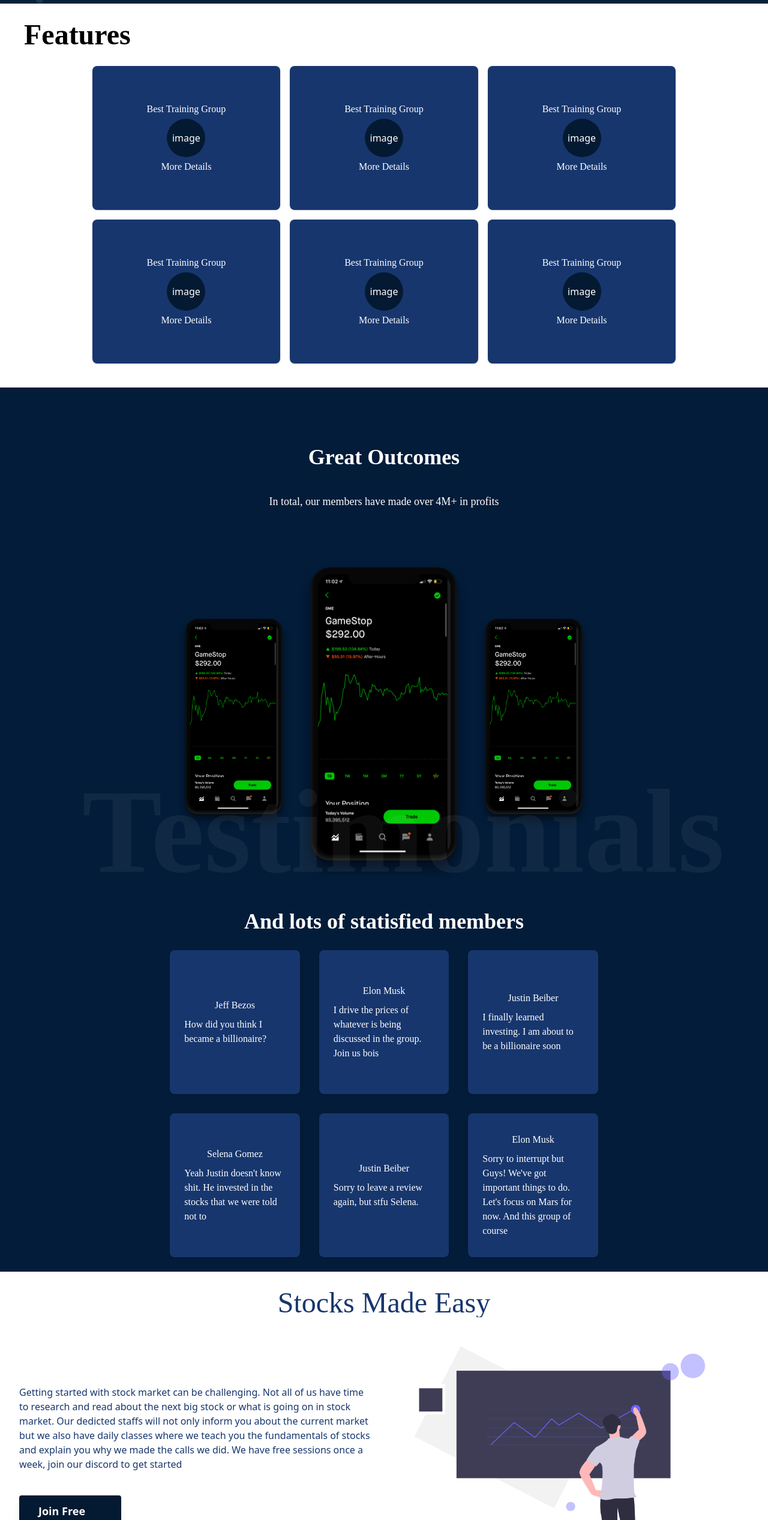
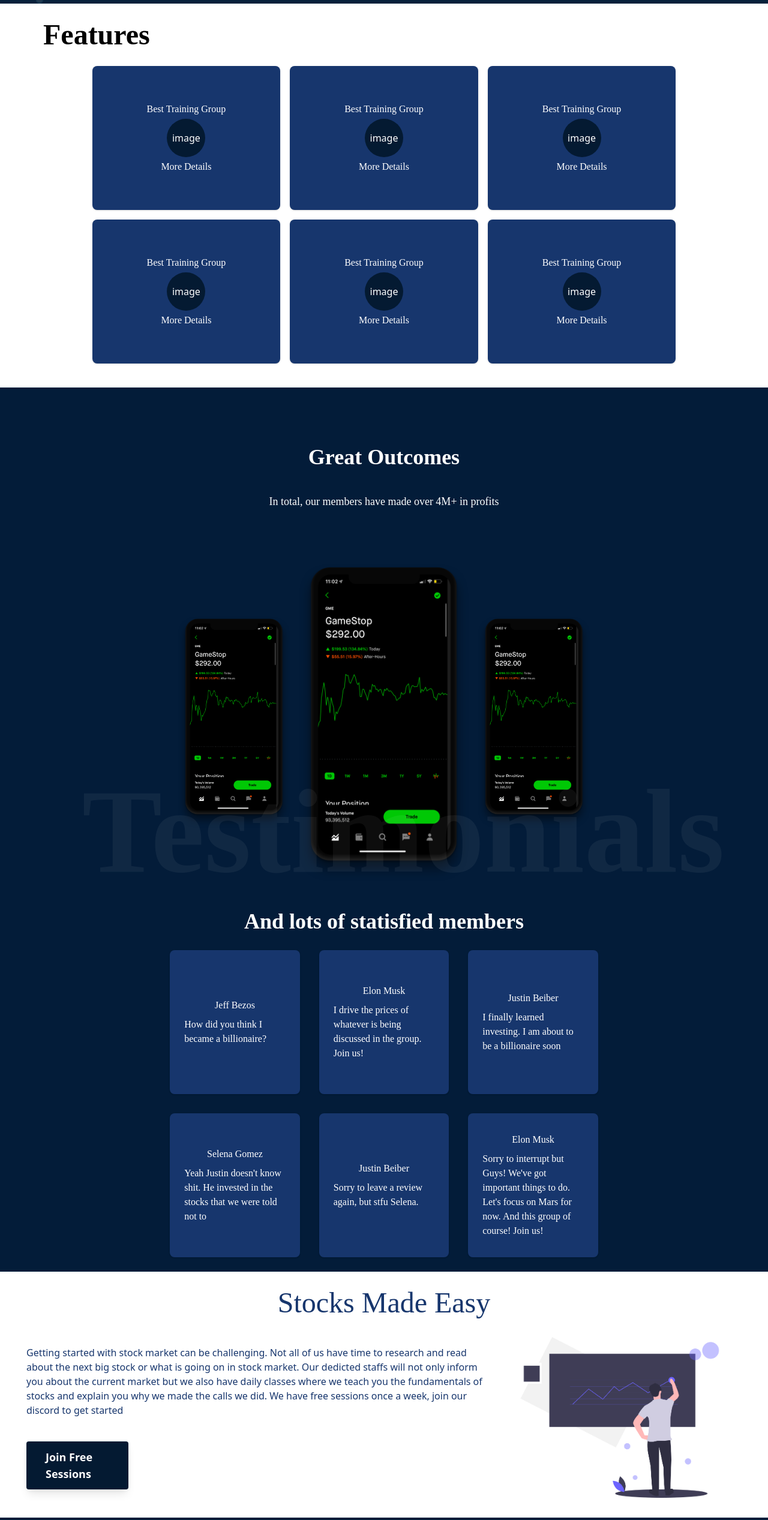
Before and after one commit to Varuas37/emctrading, a React (Create React App) app: page / in a window 1280 px wide. Shown: the part 874-3408 px from the top of the page at 60% size. Built offline with nearby package versions, Linux system fonts and the light colour scheme.

Commit message:
Fixed a few more issues

```diff
--- a/public/index.html
+++ b/public/index.html
@@ -16,7 +16,7 @@
 		<link rel="icon" href="%PUBLIC_URL%/favicon.svg" />
 		<meta name="viewport" content="width=device-width, initial-scale=1" />
 		<meta name="theme-color" content="#000000" />
-		<meta name="description" content="A community for traders" />
+		<meta name="description" content="Investment community for retail traders" />
 		<link rel="manifest" href="%PUBLIC_URL%/manifest.json" />
 
 		<title>Stoff Capital</title>
--- a/src/Components/Features/Features.js
+++ b/src/Components/Features/Features.js
@@ -14,7 +14,7 @@
 	return (
 		<section id="features" className="max-w-7xl mx-auto mt-7 sm:px-6 lg:px-8">
 			<h1
-				className="flex flex-col font-bold text-5xl bg text m-2 flex-wrap"
+				className="flex flex-col font-bold text-3xl ml-10 sm:p-0 sm:text-5xl bg text m-2 flex-wrap"
 				style={{ fontFamily: 'Gilroy-ExtraBold' }}
 			>
 				Features
--- a/src/Components/Hero/Hero.js
+++ b/src/Components/Hero/Hero.js
@@ -26,7 +26,7 @@
 	};
 	return (
 		<div
-			className="relative w-full h-4/5 md:h-screen bg-primarybg text-white flex justify-start items-center flex-col"
+			className="relative w-full max-h-5/6 sm:h-screen bg-primarybg text-white flex justify-start items-center flex-col"
 			id="hero"
 		>
 			<div className="w-full flex flex-center flex-col items-center justify-center mt-40">
@@ -48,12 +48,12 @@
 				{images &&
 					images.map((image) => (
 						<img
-							key={image.id}
+						key={image.id}
 							draggable="false"
 							src={image.name}
 							className={`absolute w-full `}
 							alt="background image line"
-							style={{ bottom: 0, opacity: `${image.opacity}` }}
+							style={{ bottom: 0, opacity: image.opacity}}
 						></img>
 					))}
 			</div>
--- a/src/Components/Testimonials/Testimonials.js
+++ b/src/Components/Testimonials/Testimonials.js
@@ -12,7 +12,7 @@
 		{
 			id: 2,
 			username: 'Elon Musk',
-			review: 'I drive the prices of whatever is being discussed in the group. Join us bois',
+			review: 'I drive the prices of whatever is being discussed in the group. Join us!',
 		},
 		{
 			id: 3,
@@ -33,7 +33,7 @@
 			id: 6,
 			username: 'Elon Musk',
 			review:
-				"Sorry to interrupt but Guys! We've got important things to do. Let's focus on Mars for now. And this group of course",
+				"Sorry to interrupt but Guys! We've got important things to do. Let's focus on Mars for now. And this group of course! Join us!",
 		},
 	];
 	return (
--- a/src/Page/Pricing/Pricing.js
+++ b/src/Page/Pricing/Pricing.js
@@ -1,6 +1,6 @@
 import React from 'react';
 import imgGeneral from '../../Assets/Image/generalmember.svg';
-import imgProMember from '../../Assets/Image/promember.svg';
+// import imgProMember from '../../Assets/Image/promember.svg';
 import imgDiamondMember from '../../Assets/Image/diamondM.svg';
 
 function Pricing(props) {
@@ -47,7 +47,6 @@
 						<div
 							className="flex flex-col pb-4 p-10 rounded-xl text-white w-4/5 items-center justify-center "
 							style={{
-								// height: `${options.height}`,
 								backgroundColor: '#183D78',
 							}}
 						>
@@ -57,12 +56,13 @@
 							>
 								{options.title}
 							</h1>
-							<img className="mt-2" src={options.image} height="250px" width="150px" draggable="false" />
+							<img className="mt-2" src={options.image} height="200px" width="250px" draggable="false" />
 							<div
 								onClick={() => handleClick(options.link)}
 								className="p-4 mt-10 rounded-md"
 								style={{
-									height: 'fit-content',
+									maxHeight: '200px',
+									maxWidth: '90%',
 									backgroundColor: options.color,
 									fontFamily: 'Gilroy-ExtraBold',
 									cursor: 'pointer',
--- a/src/Page/Teaching/Teaching.js
+++ b/src/Page/Teaching/Teaching.js
@@ -14,7 +14,7 @@
 				Stocks Made Easy
 			</div>
 			<div className="flex flex-col sm:flex-row p-2 sm:p-0 justify-between items-center">
-				<div>
+				<div className="flex flex-col p-3">
 					<p>
 						Getting started with stock market can be challenging. Not all of us have time to research and
 						read about the next big stock or what is going on in stock market. Our dedicted staffs will not
@@ -30,7 +30,7 @@
 						Join Free Sessions
 					</div>
 				</div>
-				<img draggable="false" src={imgStockTeach} width="630px" height="512px" />
+				<img draggable="false" src={imgStockTeach} width="430px" height="312px" />
 				<div
 					onClick={handleClick}
 					className="md:hidden block z-10 text-lg font-bold bg-primarybg text-white rounded shadow-lg p-3 mt-10 pl-8 pr-8  focus:outline-none focus:ring-2 focus:ring-purple-600 focus:border-transparent hover:bg-secondarybg-700 "
```
Also changed, not shown: 1 other file (tests, documents, lock files or other folders).
